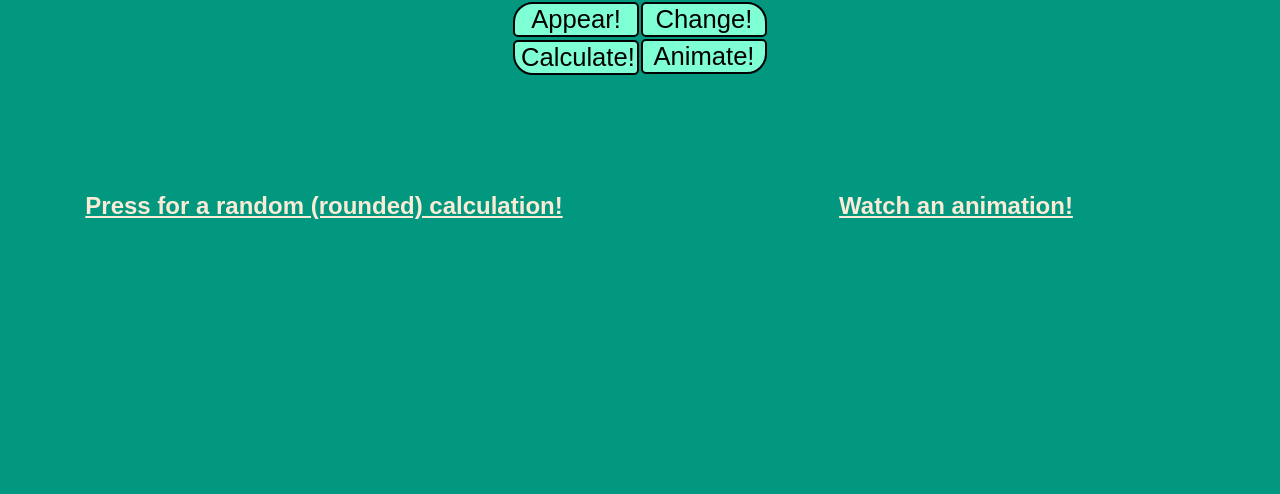
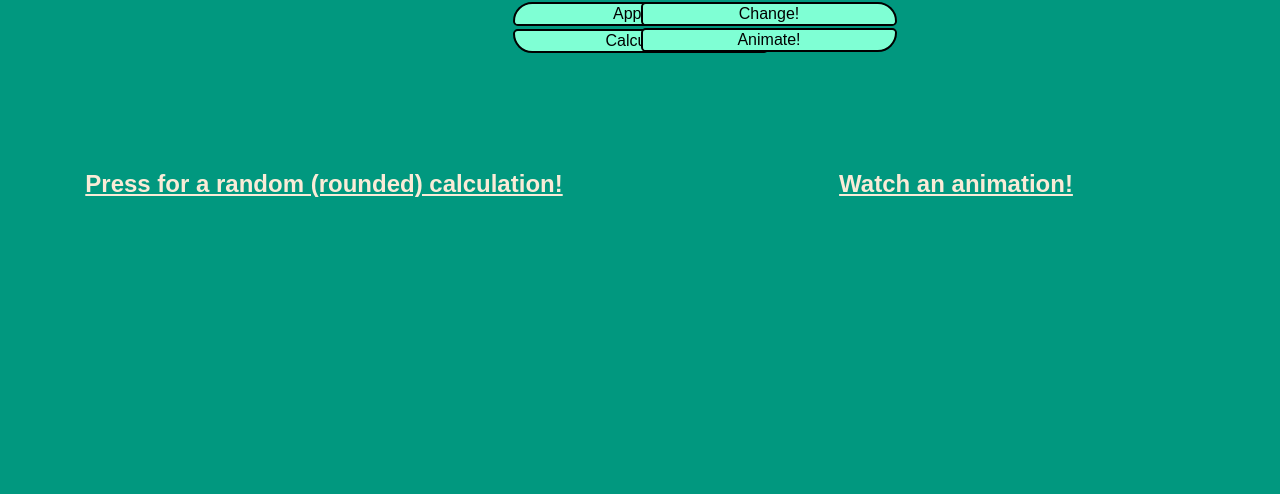
Before and after one commit to penmate90/jsagain, a plain HTML site: page index.html in a window 1280 px wide. Shown: the part 306-800 px from the top of the page. Drawn offline with Linux system fonts and the light colour scheme.

Commit message:
Update style.css

```diff
--- a/style.css
+++ b/style.css
@@ -12,8 +12,8 @@ table{
 button{
 	background-color: aquamarine;
 	font-family:sans "Gill Sans", "Gill Sans MT", "Myriad Pro", "DejaVu Sans Condensed", Helvetica, Arial, "sans-serif";
-	font-size:2vw;
-	width:20%;
+	font-size:2vh;
+	width:20vw;
 	height:7.5%;
 	text-align: center;
 	border: 2px solid black;
```
